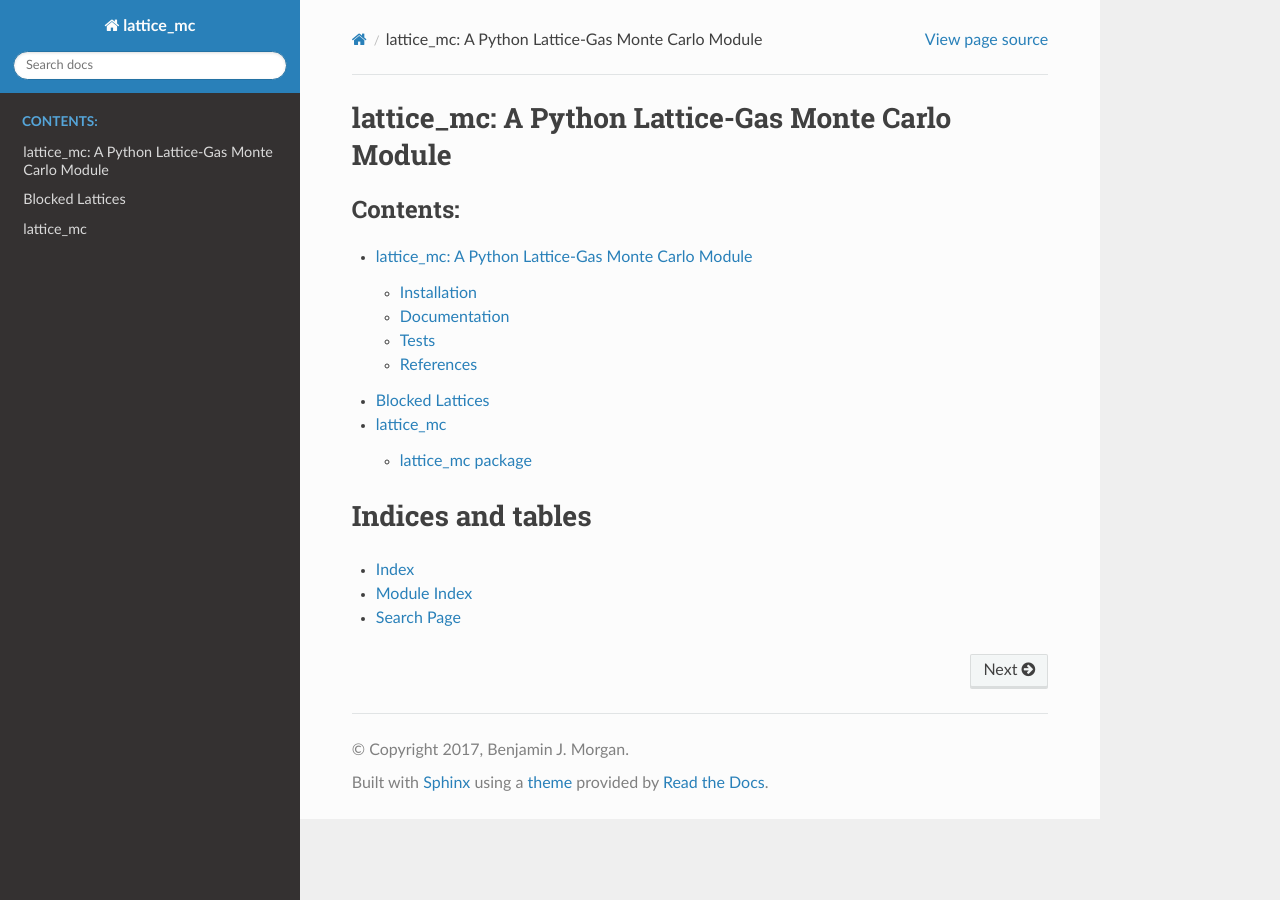
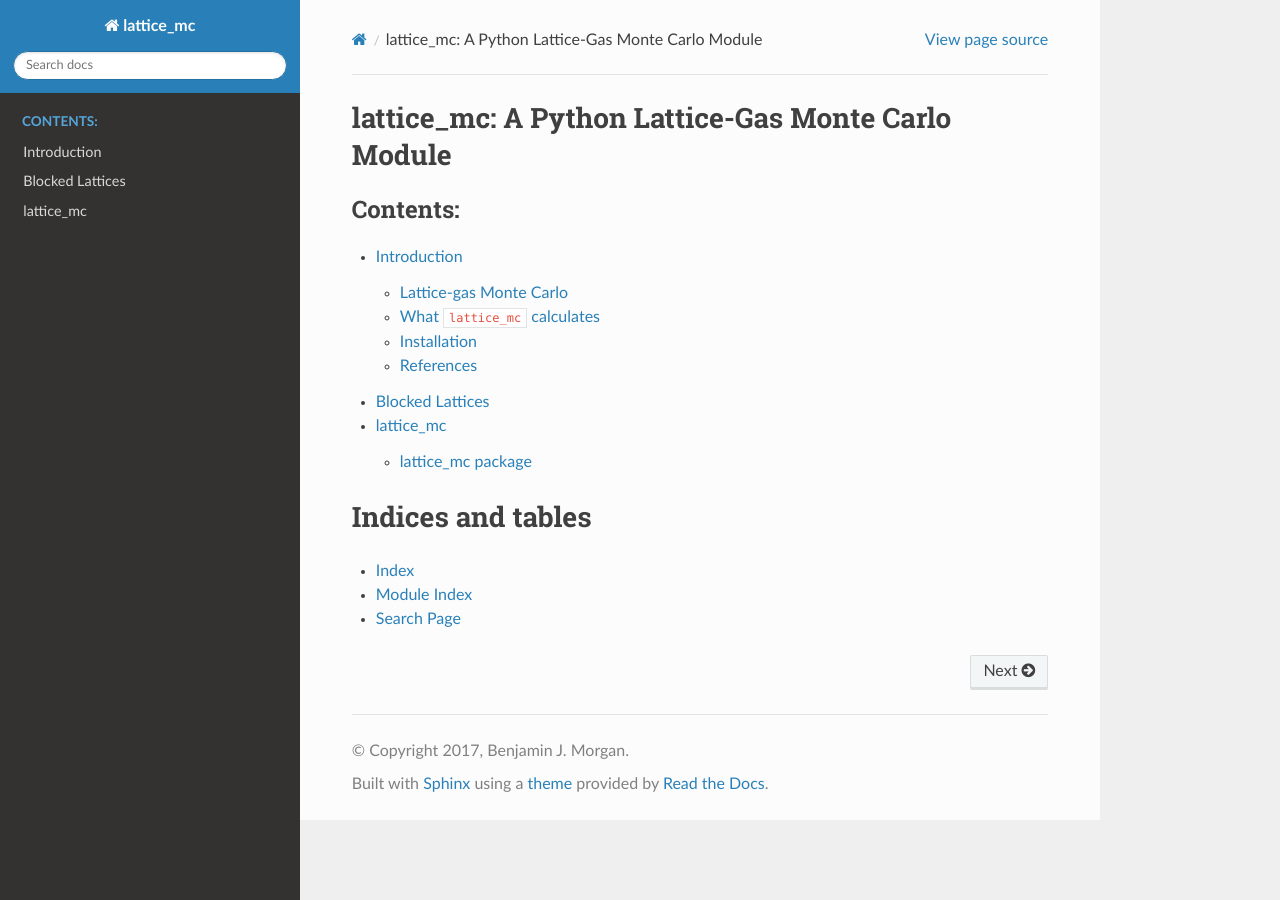
Before and after one commit to bjmorgan/lattice_mc, a Sphinx documentation site: the page built from docs/source/index.rst, in a window 1280 px wide. Built offline with Sphinx 7.4.7 and the Read the Docs theme 3.1.0, drawn with Linux system fonts in a browser that asks for light colours; some of the changed lines change nothing that is shown.

Commit message:
Add user guide introduction

```diff
--- a/docs/source/index.rst
+++ b/docs/source/index.rst
@@ -5,7 +5,7 @@
    :maxdepth: 2
    :caption: Contents:
 
-   readme
+   introduction
    blocked_lattice
    modules
 
--- /dev/null
+++ b/docs/source/introduction.rst
@@ -0,0 +1,99 @@
+Introduction
+============
+
+``lattice_mc`` is a Python module for performing (kinetic) lattice-gas Monte Carlo
+(LGMC) simulations of ionic transport in solid electrolytes.
+
+Lattice-gas Monte Carlo
+-----------------------
+
+In solid electrolytes, ions typically move by a series of discrete jumps between
+adjacent lattice sites [Catlow1983]_. For dilute mobile ions, ionic trajectories are
+random walks, and simple analytical expressions relate macroscopic transport
+coefficients, such as diffusion coefficients and ionic conductivities, to the jump
+frequency of individual ions [HowardLidiard1964]_ [Harding1989]_. Practical solid
+electrolytes have high mobile ion concentrations, and interactions between the
+mobile ions give deviations from dilute random-walk behaviour. In general the size
+of these deviations cannot be calculated analytically, but it can be calculated
+directly from lattice-gas Monte Carlo simulations.
+
+``lattice_mc`` models a lattice of sites, some of which are occupied by mobile atoms.
+Each atom can jump to a neighbouring vacant site. The rate of each jump depends on
+the change in energy it would cause, through an interaction model (see
+:doc:`interaction_models`). Simulations use a rejection-free kinetic Monte Carlo
+scheme [Voter2007]_. The algorithms and interaction models are described in more
+detail in [Morgan2017]_.
+
+What ``lattice_mc`` calculates
+------------------------------
+
+For atoms with displacements :math:`\mathbf{r}_i` after a simulation time :math:`t`:
+
+Tracer diffusion coefficient, :math:`D^*`
+    The mean squared displacement of individual atoms, from the Einstein relation
+
+    .. math::
+
+        \langle r_i^2 \rangle = 2 d D^* t.
+
+Collective, or "jump", diffusion coefficient, :math:`D_\mathrm{J}`
+    The squared displacement of the summed atom displacements,
+
+    .. math::
+
+        \left\langle \left( \sum_i \mathbf{r}_i \right)^2 \right\rangle = 2 d D_\mathrm{J} t.
+
+    :math:`D_\mathrm{J}` is proportional to the mobility, and hence to the
+    conductivity for charged particles [VanDerVen2013]_. No :math:`1/N`
+    normalisation is applied; the per-atom value is also available.
+
+Tracer correlation factor, :math:`f`, and collective correlation factor, :math:`f_\mathrm{I}`
+    The ratios of the tracer and collective squared displacements to the sum of the
+    squared lengths of the individual jumps [Murch1982]_. Both are 1 for uncorrelated
+    random walks.
+
+In the Einstein relations, :math:`d` is the dimensionality of the lattice, given by
+:attr:`Lattice.dimensionality <lattice_mc.lattice.Lattice.dimensionality>`: the
+number of non-zero cell lengths. Two-dimensional lattices, such as square and
+honeycomb lattices, have a z cell length of 0, so :math:`d = 2`.
+
+Installation
+------------
+
+.. code-block:: bash
+
+    pip install lattice_mc
+
+Or install the latest development version directly from GitHub:
+
+.. code-block:: bash
+
+    pip install git+https://github.com/bjmorgan/lattice_mc.git
+
+``lattice_mc`` requires Python 3.11 or above.
+
+References
+----------
+
+.. [Catlow1983] C. R. A. Catlow, *Sol. Stat. Ionics* **8**, 89 (1983).
+   https://doi.org/10.1016/0167-2738(83)90069-3
+
+.. [HowardLidiard1964] R. E. Howard and A. B. Lidiard, *Rep. Prog. Phys.* **27**, 161 (1964).
+   https://doi.org/10.1088/0034-4885/27/1/305
+
+.. [Harding1989] J. H. Harding, Defects and Transport in Ionic Solids, in *Ionic Solids
+   at High Temperatures*, ed. A. M. Stoneham, World Scientific (1989).
+   https://doi.org/10.1142/9789814503228_0003
+
+.. [Morgan2017] B. J. Morgan, *R. Soc. Open Sci.* **4**, 170824 (2017).
+   https://doi.org/10.1098/rsos.170824
+
+.. [VanDerVen2013] A. Van der Ven *et al.*, *Acc. Chem. Res.* **46**, 1216 (2013).
+   https://doi.org/10.1021/ar200329r
+
+.. [Murch1982] G. E. Murch, *Sol. Stat. Ionics* **7**, 177 (1982).
+   https://doi.org/10.1016/0167-2738(82)90050-9
+
+.. [Voter2007] A. F. Voter, Introduction to the Kinetic Monte Carlo Method, in
+   *Radiation Effects in Solids*, ed. K. E. Sickafus *et al.*, Springer (2007).
+   https://doi.org/10.1007/978-1-4020-5295-8_1
--- a/docs/source/readme.rst
+++ /dev/null
@@ -1,125 +0,0 @@
-lattice_mc: A Python Lattice-Gas Monte Carlo Module
-===================================================
-
-`PyPI version <https://badge.fury.io/py/lattice-mc>`__
-`DOI <https://zenodo.org/badge/latestdoi/75750912>`__ `JOSS
-status <http://joss.theoj.org/papers/6940b7bb0d59be86b8823a10780caae0>`__
-`Documentation
-Status <http://lattice-mc.readthedocs.io/en/latest/?badge=latest>`__
-
-``lattice_mc`` is Python module for performing (kinetic) lattice-gas
-Monte Carlo (LGMC) simulations of ionic transport in solid electrolytes.
-
-In solid electrolytes, ionic motion is typically effected by a series of
-discrete “jumps” where ions move between adjacent lattice sites
-[`1 <#Catlow_SolStatIonics1983>`__]. For dilute mobile ions, ionic
-trajectories are random walks, and simple analytical expressions exits
-that relate macroscopic transport coefficients, i.e. diffusion
-coefficients and ionic conductivities, to the microscopic jump frequency
-of individual ions
-[`2 <#HowardAndLidiard_RepProgPhys1964>`__,\ `3 <#Stoneham_IonicSolids1989>`__].
-Practical solid electrolytes have high mobile ion concentrations, with
-significant interparticle interactions producing deviations from the
-dilute limit random walk behaviour. In general, the *quantitative*
-effect of interparticle interactions cannot be determined analytically.
-As an alternative, numerical simulations, such as lattice-gas Monte
-Carlo methods, can be used to directly calculate these relationships.
-Lattice-gas Monte Carlo methods are particularly suited to studying how
-varying properties across broad classes of materials give quantitative
-differences in macroscopic ionic transport, and can be used to
-understand the different transport properties of materials with, for
-example, different crystal structures or mobile ion stoichiometries.
-
-``lattice_mc`` has been written to allow materials scientists and
-solid-state chemists model how the microscopic physics of solid
-electrolytes (crystal structure, stoichiometry, interaction models)
-determine macroscopic transport behaviour (diffusion and ionic
-conduction), with the goal of understand the factors that make different
-materials more or less useful for specific applications (e.g. Li-ion
-batteries or fuel cells).
-
-The code allows the programmatic construction of simple lattices
-(presently implemented are square, honeycomb, and cubic lattices).
-Lattices with arbitrary geometries can be constructed from a file format
-that defines the lattice sites and their connectivity, allowing models
-based on crystallographic data. The algorithms used and interaction
-models are described in more detail in Ref. [`4 <#Morgan_LLZO>`__].
-Calculated properties include tracer and “jump” diffusion coefficients;
-where the latter is proportional to the mobility (and hence the
-conductivity for charged particles)
-[`5 <#VanDerVenEtAl_AccChemRes2013>`__]; and tracer (single particle)
-and collective correlation factors, *f* and *f*\ I
-[`6 <#Murch_SolStatIonics1982>`__]. The simplest interaction model is
-for “non-interacting” particles, where the only restriction is volume
-exclusion (two particles cannot simultaneously occupy a single site)
-[`7 <#Kutner_PhysLett1981>`__]. Additional interaction models include
-nearest-neighbour repulsion and on-site energies for inequivalent sites.
-Simulations are performed using an efficient rejection-free Monte Carlo
-scheme [`8 <#Voter_kMCmethod>`__].
-
-Installation
-------------
-
-::
-
-   pip install lattice_mc
-
-Or install the latest development version directly from GitHub:
-
-::
-
-   pip install git+https://github.com/bjmorgan/lattice_mc.git
-
-For development, clone the repository and install in editable mode with dev dependencies:
-
-::
-
-   git clone git@github.com:bjmorgan/lattice_mc.git
-   cd lattice_mc
-   pip install -e ".[dev]"
-
-Documentation
--------------
-
-Full documentation and examples are contained in a `Jupyter
-notebook <http://jupyter-notebook.readthedocs.io/en/latest/#>`__ at
-`examples/lattice_mc_example.ipynb <examples/lattice_mc_example.ipynb>`__.
-The example notebook is also hosted on
-`GitHub <https://github.com/bjmorgan/lattice_mc/blob/main/examples/lattice_mc_examples.ipynb>`__.
-
-Tests
------
-
-Tests can be run using
-
-::
-
-   pytest
-
-The code requires Python 3.11 or above.
-
-References
-----------
-
-1.  \ `C. R. A. Catlow, Sol. Stat. Ionics 8, 89
-    (1983). <https://doi.org/10.1016/0167-2738%2883%2990069-3>`__
-2.  \ `R. E. Howard and A. B. Lidiard, Rep. Prog. Phys. 27, 161
-    (1964). <https://doi.org/10.1088/0034-4885/27/1/305>`__
-3.  \ `J. H. Harding, Defects and Transport in Ionic Solids, in Ionic
-    Solids at High Temperatures ed. A. M. Stoneham, World Scientific
-    (1989). <https://doi.org/10.1142/9789814503228_0003>`__
-4.  \ `B. J. Morgan, arXiv:
-    1707.00491 <https://arxiv.org/abs/1707.00491>`__
-5.  \ `A. Van der Ven et al. Acc. Chem. Res. 46, 1216
-    (2013). <https://dx.doi.org/10.1021/ar200329r>`__
-6.  \ `G. E. Murch Sol. Stat. Ionics 7, 177
-    (1982). <https://dx.doi.org/10.1016/0167-2738%2882%2990050-9>`__
-7.  \ `R. Kutner Phys. Lett. 81A, 239
-    (1981). <https://dx.doi.org/10.1016/0375-9601%2881%2990251-6>`__
-8.  \ `A. F. Voter, Introduction to the Kinetic Monte Carlo Method, in
-    Radiation Effects in Solids, ed. K. E. Sicafus et al., Springer
-    (2007). <https://doi.org/10.1007/978-1-4020-5295-8_1>`__
-9.  \ `Morgan and Madden, J. Phys. Condens. Matter 24, 275303
-    (2012). <http://www.iopscience.iop.org/article/10.1088/0953-8984/24/27/275303/>`__
-10. \ `G. E. Murch & R. J. Thorn, Phil. Mag. 36 529
-    (1977). <http://dx.doi.org/10.1080/14786437708239737>`__
```
